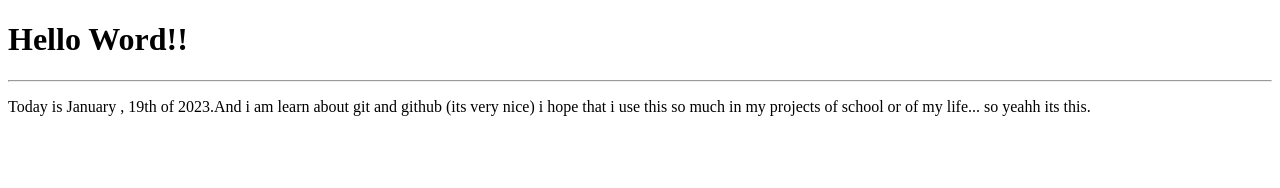
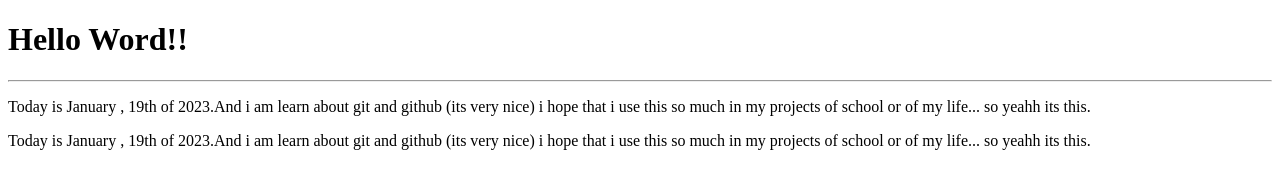
Before and after one commit to rehgardenia/Ola-Mundo, a plain HTML site: page site-exemplo/index.html in a window 1280 px wide. Drawn offline with Linux system fonts and the light colour scheme.

Commit message:
add um paragrafo

```diff
--- a/site-exemplo/index.html
+++ b/site-exemplo/index.html
@@ -10,6 +10,8 @@
     <h1>Hello Word!!</h1>
     <hr>
     <p>Today is January , 19th of 2023.And i am learn about git and github (its very nice)
-    i hope that i use this so much in my projects of school or of my life... so yeahh its this.  </p>
+    i hope that i use this so much in my projects of school or of my life... so yeahh its this.</p>
+    <p>Today is January , 19th of 2023.And i am learn about git and github (its very nice)
+        i hope that i use this so much in my projects of school or of my life... so yeahh its this.</p>
 </body>
 </html>
```
